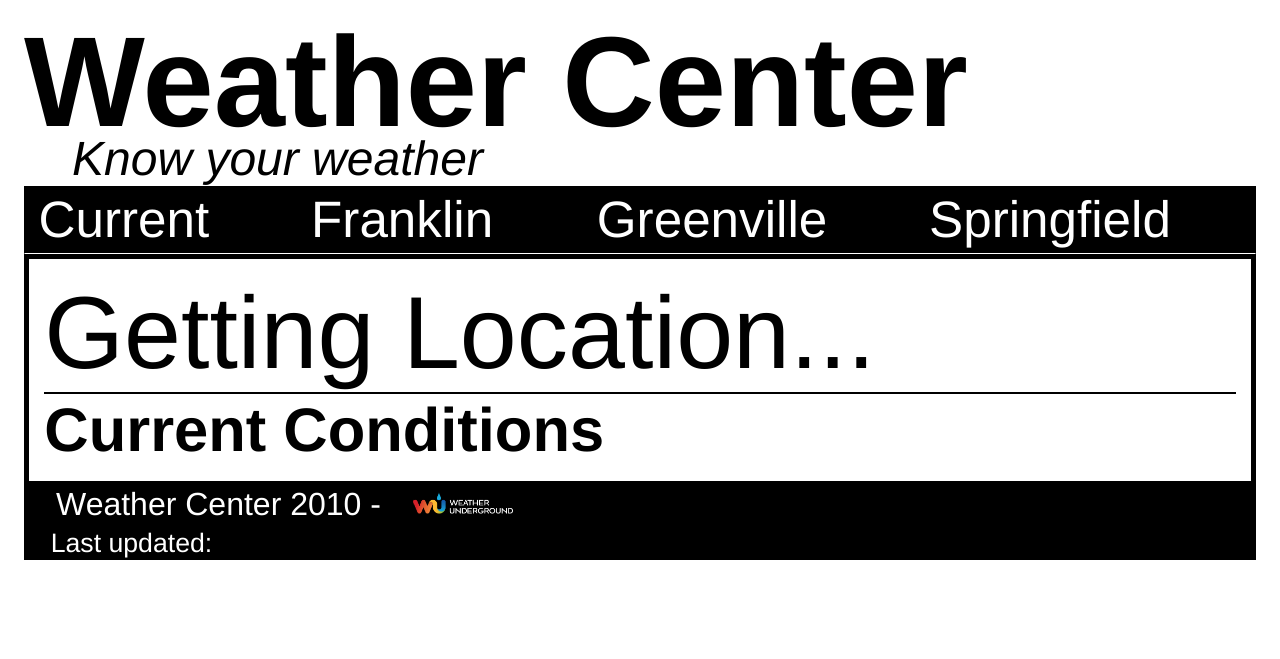
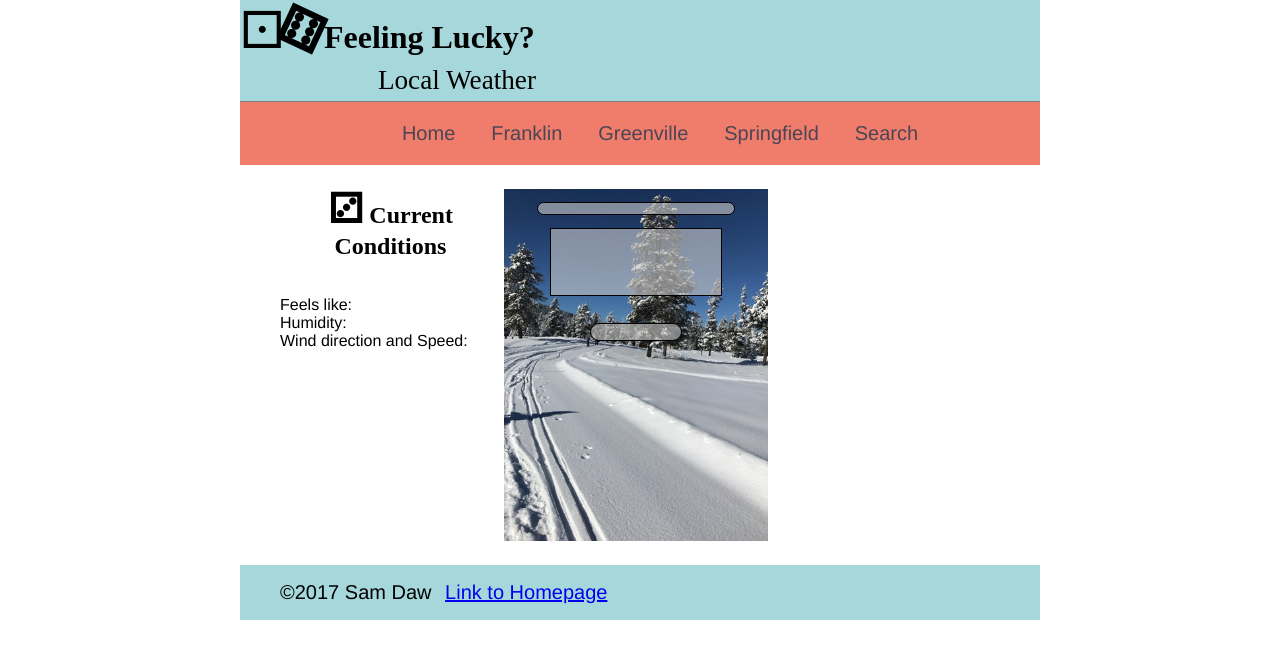
Before and after one commit to samdaw13/samdaw13.github.io, a PHP site: page /weather/index.html in a window 1280 px wide. Shown: the top 659 px of the page. Run offline with PHP 8.4, Linux system fonts and the light colour scheme; some web fonts are replaced.

Commit message:
changing stuff

```diff
--- a/weather/index.html
+++ b/weather/index.html
@@ -6,48 +6,58 @@
         <title>Weather Home</title>
         <meta name="viewport" content="width=device-width">
         <meta http-equiv="x-ua-compatible" content="ie=edge">
-        <link rel="stylesheet" href="/weather/jsonweather-html/css/weather-style.css" type="text/css" media="screen">
+        <link rel="stylesheet" type="text/css" href="style.css">
     </head>
 
     <body>
-        <div id="wrapper">
-            <header id="page-header">
-                <h1>Weather Center</h1>
-                <h2 class="tagline">Know your weather</h2>
-            </header>
-            <nav id="page-nav">
-                <ul class="flexlist">
-                    <li><a href="//jsonweather-html/" title="Weather Center Current Location">Current</a></li>
-                    <li><a href="//samdaw13.github.io/weather/franklin-wireframe.html" title="Weather in Franklin, ID">Franklin</a></li>
-                    <li><a href="//samdaw13.github.io/weather/greenville.html" title="Weather in Greenville, SC">Greenville</a></li>
-                    <li><a href="/jsonweather-html/views/springfield.html" title="Weather in Springfield, IL">Springfield</a></li>
+        <header>
+            <div id="logoDiv">
+                <h1 id="logo"><span id="dice">&#9856;</span><span id=rotated-die>&#9861;</span>Feeling Lucky?</h1>
+                <h3 id="local-weather">Local Weather</h3>
+            </div>
+            <nav>
+                <ul id="nav-links">
+                    <li><a href="#" class="nav-bar-link">Home</a></li>
+                    <li><a href="#" class="nav-bar-link">Franklin</a></li>
+                    <li><a href="//samdaw13.github.io/weather/greenville.html" class="nav-bar-link">Greenville</a></li>
+                    <li><a href="#" class="nav-bar-link">Springfield</a></li>
+                    <li><a href="#" class="nav-bar-link">Search</a></li>
                 </ul>
             </nav>
-            <main id="page-main">
-                <section class="weather-container">
-                    <div id="cover">
-                        <div id="status">Loading...</div>
-                    </div>
-                    <h1 id="cityDisplay"></h1>
-                    <h2>Current Conditions</h2>
-                    <ul id="current_conditions">
-                        <li id="currentTemp"></li>
-                        <li id="summary"></li>
-                        <li id="add1"></li>
-                        <li id="add2"></li>
-                        <li id="add3"></li>
-                    </ul>
-                </section>
-            </main>
-            <footer id="page-footer">
-                <div id="footer-content">
-                    <ul class="flexlist">
-                        <li>Weather Center 2010 - <?php echo date('Y');  ?></li>
-                        <li><img src="images/wulogo_rev.png" alt="Weatherunderground logo" title="All weather data provided by WeatherUnderground.com"></li>
-                    </ul>
+        </header>
+        <main>
+            <div id="weatherWhereYouAre">
+                <h2 id="city-name"></h2>
+                <div id="temerature">
+                    <h2 id="temperature"></h2>
+                    <h2 id="temperature"></h2>
+                    <p id="temp"><span id="sun"></span></p>
                 </div>
-                <small>Last updated: </small>
-            </footer>
+                <div id="sunny" class="hidden">
+                    <p></p>
+                </div>
+            </div>
+
+            <div id="currentConditions">
+                <h2><span>&#9858;</span> Current Conditions</h2>
+                <div id="weather">
+                    <dl>
+                        <dt>Feels like: </dt>
+                        <dd id="add1"></dd>
+                        <dt>Humidity: </dt>
+                        <dd id="add2"></dd>
+                        <dt>Wind direction and Speed: </dt>
+                        <dd id="add3"></dd>
+                    </dl>
+                </div>
+
+            </div>
+
+        </main>
+        <footer>
+            <span id="copyright">&copy;2017 Sam Daw</span>
+            <a href="https://samdaw13.github.io/" id="link-to-home">Link to Homepage</a>
+        </footer>
         <script src="/weather/jsonweather-html/scripts/remote_wu.js"></script>
     </body>
 </html>
--- a/weather/jsonweather-html/scripts/remote_wu.js
+++ b/weather/jsonweather-html/scripts/remote_wu.js
@@ -1,10 +1,10 @@
 // Current Location Scripts
 (function () {
 
-    var status = document.getElementById('status');
+    //var status = document.getElementById('status');
 
     (function getGeoLocation() {
-        status.innerHTML = 'Getting Location...';
+        //status.innerHTML = 'Getting Location...';
         if (navigator.geolocation) {
             navigator.geolocation.getCurrentPosition(function (position) {
                 var lat = position.coords.latitude;
@@ -32,17 +32,17 @@
 
     // Get the data from the wunderground API
     function getData(lat, long) {
-        var url = "http://api.wunderground.com/api/5a47267e56a71868/conditions/q/" + lat + "," + long+ ".json";
+        var url = "//api.wunderground.com/api/5a47267e56a71868/conditions/q/" + lat + "," + long+ ".json";
         getJSON(url).then(function (data) {
             console.log(data);
 
             //add the code necessary here to update the page with all of the correct data points.
-            var cityDisplay = document.getElementById('cityDisplay');
+            var cityDisplay = document.getElementById('city-name');
             cityDisplay.innerHTML = data.current_observation.display_location.full;
 
             document.title =  data.current_observation.display_location.full + " | Weather Home";
 
-            var currentTempId = document.getElementById('currentTemp');
+            var currentTempId = document.getElementById('temperature');
 
             var currentTemp = data.current_observation.temp_f;
 
@@ -50,15 +50,15 @@
 
             currentTempId.innerHTML = roundedCurrentTemp + "&#176;";
 
-            document.getElementById('summary').innerHTML = data.current_observation.weather;
+            document.getElementById('sunny').innerHTML = data.current_observation.weather;
 
 
-            document.getElementById('add1').innerHTML = "Feels like: " + data.current_observation.feelslike_string;
-            document.getElementById('add2').innerHTML = "Humidty level: " + data.current_observation.relative_humidity;
+            document.getElementById('add1').innerHTML = data.current_observation.feelslike_string;
+            document.getElementById('add2').innerHTML = data.current_observation.relative_humidity;
 
             document.getElementById('add3').innerHTML = "Wind direction and Speed: " + data.current_observation.wind_string;
             //this line will cause the Loading message to fade away.
-            document.getElementById("cover").classList.add('fadeout');
+           // document.getElementById("cover").classList.add('fadeout');
 
         });
 
--- a/weather/style.css
+++ b/weather/style.css
@@ -187,8 +187,7 @@
     overflow: hidden;
     padding: 0;
     margin: 0;
-    font-weight: 500;
-    font-size: 10px
+    font-size: 100%;
 }
 #wind {
     display: flex;
```
